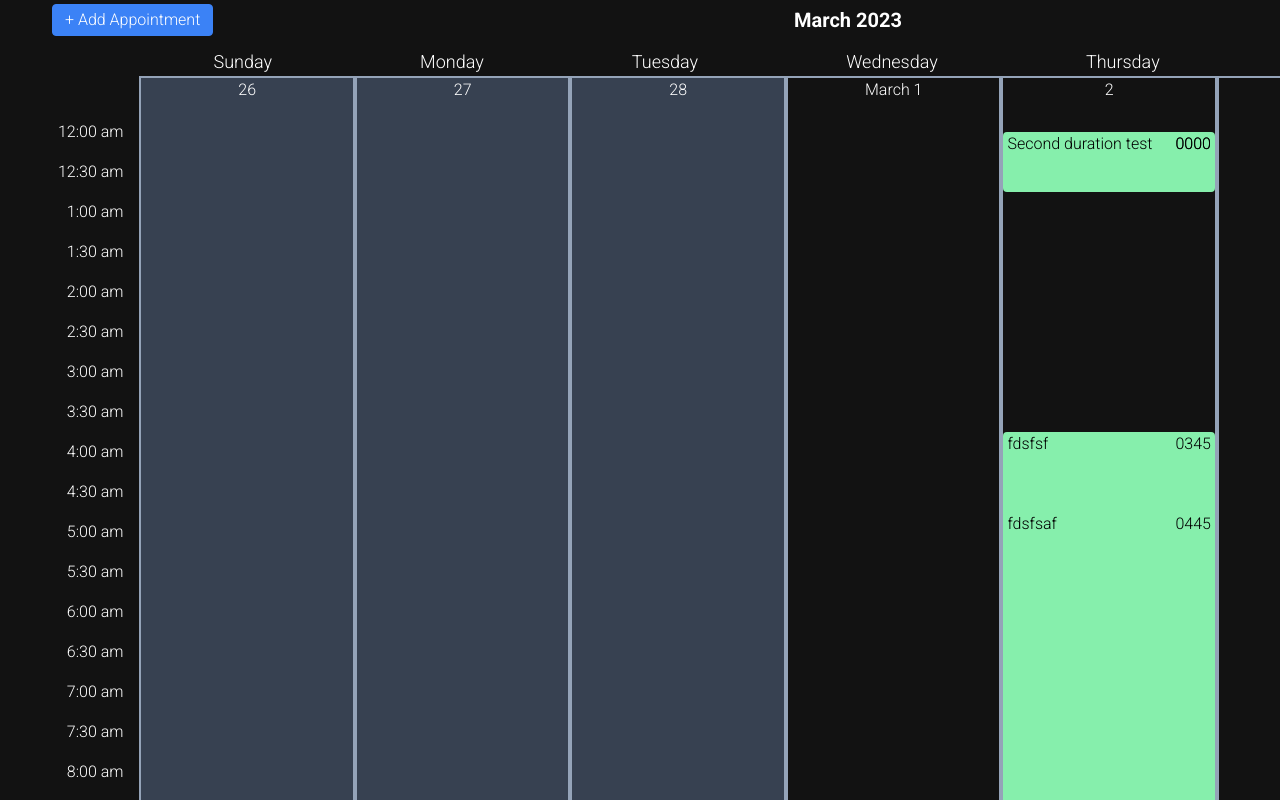
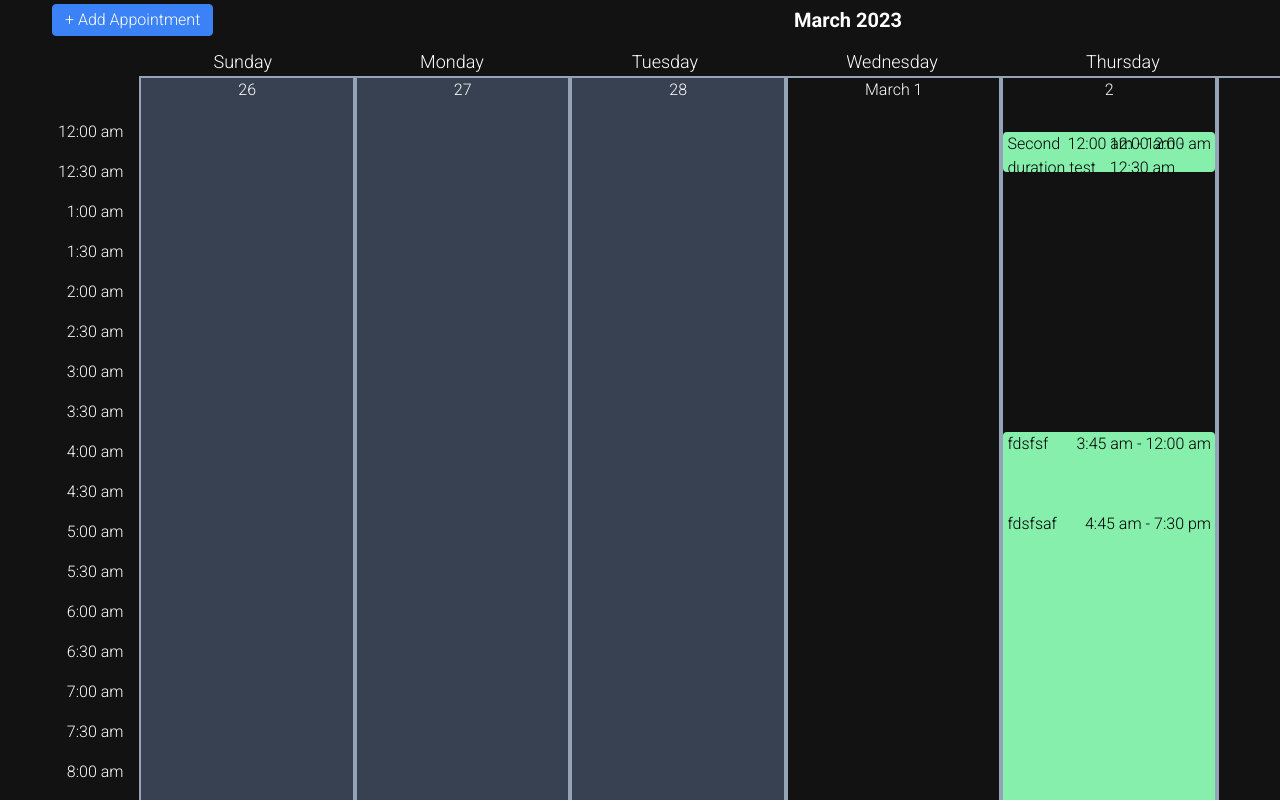
Before and after one commit to Pfirewire/react-calendar, a React (Create React App) app: page /week in a window 1280 px wide. Shown: the top 800 px of the page. Built offline with nearby package versions, Linux system fonts and the light colour scheme; data requests are answered from the project's data file.

Commit message:
updated appointment components to include 12h time strings

```diff
--- a/db.json
+++ b/db.json
@@ -4,8 +4,8 @@
       "title": "Second duration test",
       "date": "2023-03-01",
       "start": "0000",
-      "end": "0045",
-      "duration": 45,
+      "end": "0030",
+      "duration": 30,
       "notes": "test",
       "id": 1
     },
--- a/src/components/appointments/Appointment.js
+++ b/src/components/appointments/Appointment.js
@@ -1,6 +1,6 @@
 import {useState} from "react";
 import AppointmentModal from "./AppointmentModal";
-import {findHeight, findTopOffset} from "../../util/appointmentMethods";
+import {findHeight, findTopOffset, timeStringToPrettyTimeString} from "../../util/appointmentMethods";
 
 
 function Appointment({ appointment }) {
@@ -30,7 +30,7 @@ function Appointment({ appointment }) {
                     {appointment.title}
                 </div>
                 <div className='mr-1'>
-                    {appointment.start}
+                    {timeStringToPrettyTimeString(appointment.start)} - {timeStringToPrettyTimeString(appointment.end)}
                 </div>
             </div>
             {showEditModal && <AppointmentModal appointment={appointment} handleClose={handleCloseModal} />}
--- a/src/components/appointments/AppointmentMini.js
+++ b/src/components/appointments/AppointmentMini.js
@@ -1,5 +1,6 @@
 import {useState} from "react";
 import AppointmentModal from "./AppointmentModal";
+import {timeStringToPrettyTimeString} from "../../util/appointmentMethods";
 
 
 function AppointmentMini({ appointment }) {
@@ -20,7 +21,7 @@ function AppointmentMini({ appointment }) {
                     {appointment.title}
                 </div>
                 <div className='mr-1'>
-                    {appointment.start}
+                    {timeStringToPrettyTimeString(appointment.start)}}
                 </div>
             </div>
             {showModal && <AppointmentModal appointment={appointment} handleClose={handleCloseModal} />}
```
